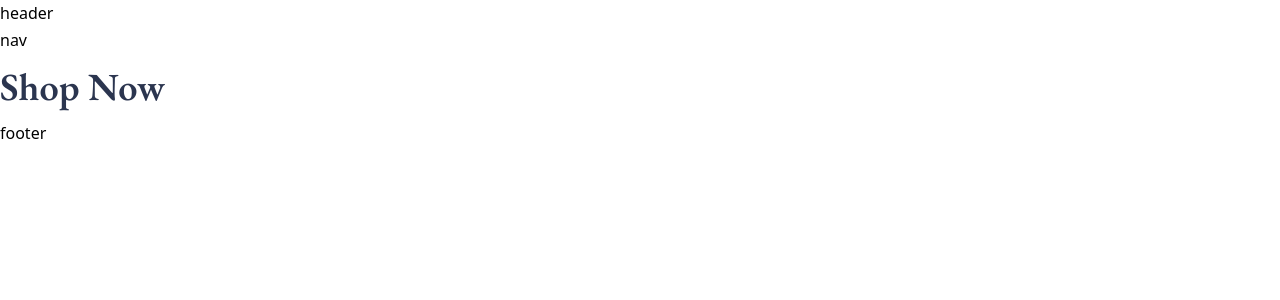
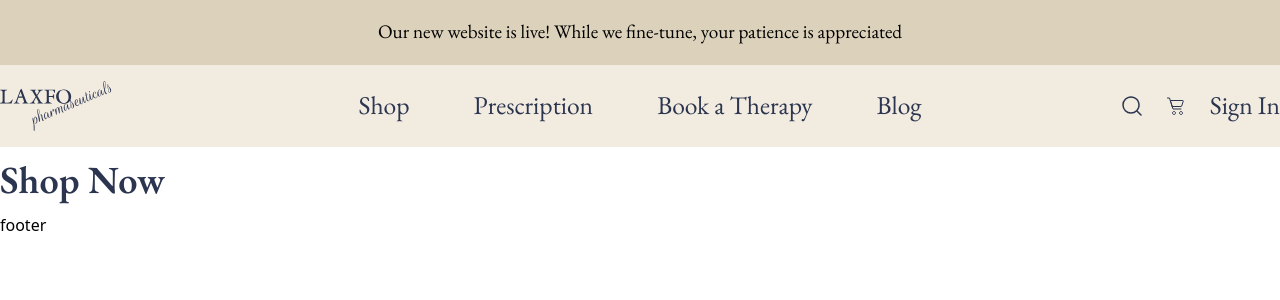
Before and after one commit to SiamulHassan/ecom-int, a React (Vite) app: page / in a window 1280 px wide. Shown: the top 300 px of the page. Built offline with nearby package versions, Linux system fonts and the light colour scheme.

Commit message:
nav and header design done

```diff
--- a/src/assets/icons/Cart.jsx
+++ b/src/assets/icons/Cart.jsx
@@ -1,6 +1,6 @@
 import React from "react";
 
-const Cart = () => {
+const Cart = ({ className }) => {
   return (
     <svg
       xmlns="http://www.w3.org/2000/svg"
@@ -8,6 +8,7 @@ const Cart = () => {
       height={18}
       viewBox="0 0 17 18"
       fill="none"
+      className={className}
     >
       <path
         d="M7 17.5C7.82843 17.5 8.5 16.8284 8.5 16C8.5 15.1716 7.82843 14.5 7 14.5C6.17157 14.5 5.5 15.1716 5.5 16C5.5 16.8284 6.17157 17.5 7 17.5Z"
--- a/src/assets/icons/Logo.jsx
+++ b/src/assets/icons/Logo.jsx
@@ -1,6 +1,6 @@
 import React from "react";
 
-const Logo = () => {
+const Logo = ({ className }) => {
   return (
     <svg
       xmlns="http://www.w3.org/2000/svg"
@@ -8,6 +8,7 @@ const Logo = () => {
       height={42}
       viewBox="0 0 94 42"
       fill="none"
+      className={className}
     >
       <path
         d="M10.704 15.5612L9.696 18.8732H0V18.4412L0.368 18.3612C0.928 18.2652 1.264 18.2172 1.728 17.8492C2.08 17.5772 2.176 16.5692 2.176 16.0572V9.4972C2.176 8.9372 2.032 8.3772 1.632 8.1212C1.36 7.9292 0.848 7.8492 0.32 7.7532L0 7.6892V7.2732H5.968V7.6892L5.648 7.7372C5.104 7.8332 4.56 7.9932 4.32 8.2492C4.192 8.3932 3.856 8.7132 3.856 9.7852V16.5052C3.856 18.3452 4.048 18.2652 6.16 18.2652C8.496 18.2812 8.912 17.5292 9.84 16.2172L10.384 15.4332L10.704 15.5612Z"
--- a/src/assets/icons/Search.jsx
+++ b/src/assets/icons/Search.jsx
@@ -1,6 +1,6 @@
 import React from "react";
 
-const Search = () => {
+const Search = ({ className }) => {
   return (
     <svg
       xmlns="http://www.w3.org/2000/svg"
@@ -8,6 +8,7 @@ const Search = () => {
       height={20}
       viewBox="0 0 20 20"
       fill="none"
+      className={className}
     >
       <path
         d="M19 19L14.657 14.657M14.657 14.657C15.3998 13.9141 15.9891 13.0322 16.3912 12.0615C16.7932 11.0909 17.0002 10.0506 17.0002 8.99999C17.0002 7.94939 16.7932 6.90908 16.3912 5.93845C15.9891 4.96782 15.3998 4.08588 14.657 3.34299C13.9141 2.6001 13.0321 2.01081 12.0615 1.60877C11.0909 1.20672 10.0506 0.999786 8.99996 0.999786C7.94936 0.999786 6.90905 1.20672 5.93842 1.60877C4.96779 2.01081 4.08585 2.6001 3.34296 3.34299C1.84263 4.84332 0.999756 6.87821 0.999756 8.99999C0.999756 11.1218 1.84263 13.1567 3.34296 14.657C4.84329 16.1573 6.87818 17.0002 8.99996 17.0002C11.1217 17.0002 13.1566 16.1573 14.657 14.657Z"
--- /dev/null
+++ b/src/fake_api/navData.js
@@ -0,0 +1,18 @@
+export const navList = [
+  {
+    navItem: "Shop",
+    link: "/shop",
+  },
+  {
+    navItem: "Prescription",
+    link: "/prescription",
+  },
+  {
+    navItem: "Book a Therapy",
+    link: "/book-therapy",
+  },
+  {
+    navItem: "Blog",
+    link: "/blog",
+  },
+];
--- a/src/layout/RootLayout.jsx
+++ b/src/layout/RootLayout.jsx
@@ -1,14 +1,14 @@
 import React from "react";
 import Header from "../ui/Header";
-import Nav from "../ui/Nav";
 import { Outlet } from "react-router-dom";
 import Footer from "../ui/Footer";
+import NavBar from "../ui/NavBar";
 
 const RootLayout = () => {
   return (
     <>
       <Header />
-      <Nav />
+      <NavBar />
       <Outlet />
       <Footer />
     </>
--- a/src/ui/Header.jsx
+++ b/src/ui/Header.jsx
@@ -1,7 +1,16 @@
 import React from "react";
+import Typography from "./Typography";
 
 const Header = () => {
-  return <div>header</div>;
+  return (
+    <Typography
+      variant="p_normal_12"
+      color=""
+      className="py-[1rem] bg-bg_DCD text-center"
+    >
+      Our new website is live! While we fine-tune, your patience is appreciated
+    </Typography>
+  );
 };
 
 export default Header;
--- a/src/ui/Nav.jsx
+++ /dev/null
@@ -1,7 +0,0 @@
-import React from "react";
-
-const Nav = () => {
-  return <div>nav</div>;
-};
-
-export default Nav;
--- /dev/null
+++ b/src/ui/NavBar.jsx
@@ -0,0 +1,47 @@
+import React from "react";
+import { Link } from "react-router-dom";
+import Typography from "./Typography";
+import { navList } from "../fake_api/NavData";
+import Logo from "../assets/icons/Logo";
+import Search from "../assets/icons/Search";
+import Cart from "../assets/icons/Cart";
+
+const NavBar = () => {
+  return (
+    <div className="bg-bg_F20 py-[1rem]">
+      <nav className="container grid grid-cols-[1fr_2fr_1fr] items-center">
+        <div className="logo">
+          <Logo className="w-[7rem] h-full cursor-pointer" />
+        </div>
+        <ul className="flex justify-center gap-[4rem]">
+          {navList.map((navItem, i) => (
+            <li key={i}>
+              <Link to={navItem.link}>
+                <Typography
+                  variant="span_normal_16"
+                  color="text-primary_color"
+                  className="inline-block relative after:absolute after:bottom-0 after:left-0 after:w-0 after:h-[2px] after:bg-secondary_color after:transition-all after:duration-300 after:ease-in-out hover:after:w-full"
+                >
+                  {navItem.navItem}
+                </Typography>
+              </Link>
+            </li>
+          ))}
+        </ul>
+        <div className="right_part flex items-center gap-[1.6rem] justify-self-end">
+          <Search className="cursor-pointer hover:scale-[1.1] transition-all duration-100 ease-in" />
+          <Cart className="cursor-pointer hover:scale-[1.1] transition-all duration-100 ease-in" />
+          <Typography
+            variant="span_normal_16"
+            color="text-primary_color"
+            className="cursor-pointer inline-block relative after:absolute after:bottom-0 after:left-0 after:w-0 after:h-[2px] after:bg-secondary_color after:transition-all after:duration-300 after:ease-in-out hover:after:w-full"
+          >
+            Sign In
+          </Typography>
+        </div>
+      </nav>
+    </div>
+  );
+};
+
+export default NavBar;
--- a/tailwind.config.js
+++ b/tailwind.config.js
@@ -16,6 +16,7 @@ export default {
       /* bg colors */
       bg_DCD: "var(--bg_DCD)",
       bg_F2E: "var(--bg_F2E)",
+      bg_F20: "var(--bg_F20)",
       bg_FF6: "var(--bg_FF6)",
       bg_677: "var(--bg_677)",
       bg_FFE: "var(--bg_FFE)",
```
